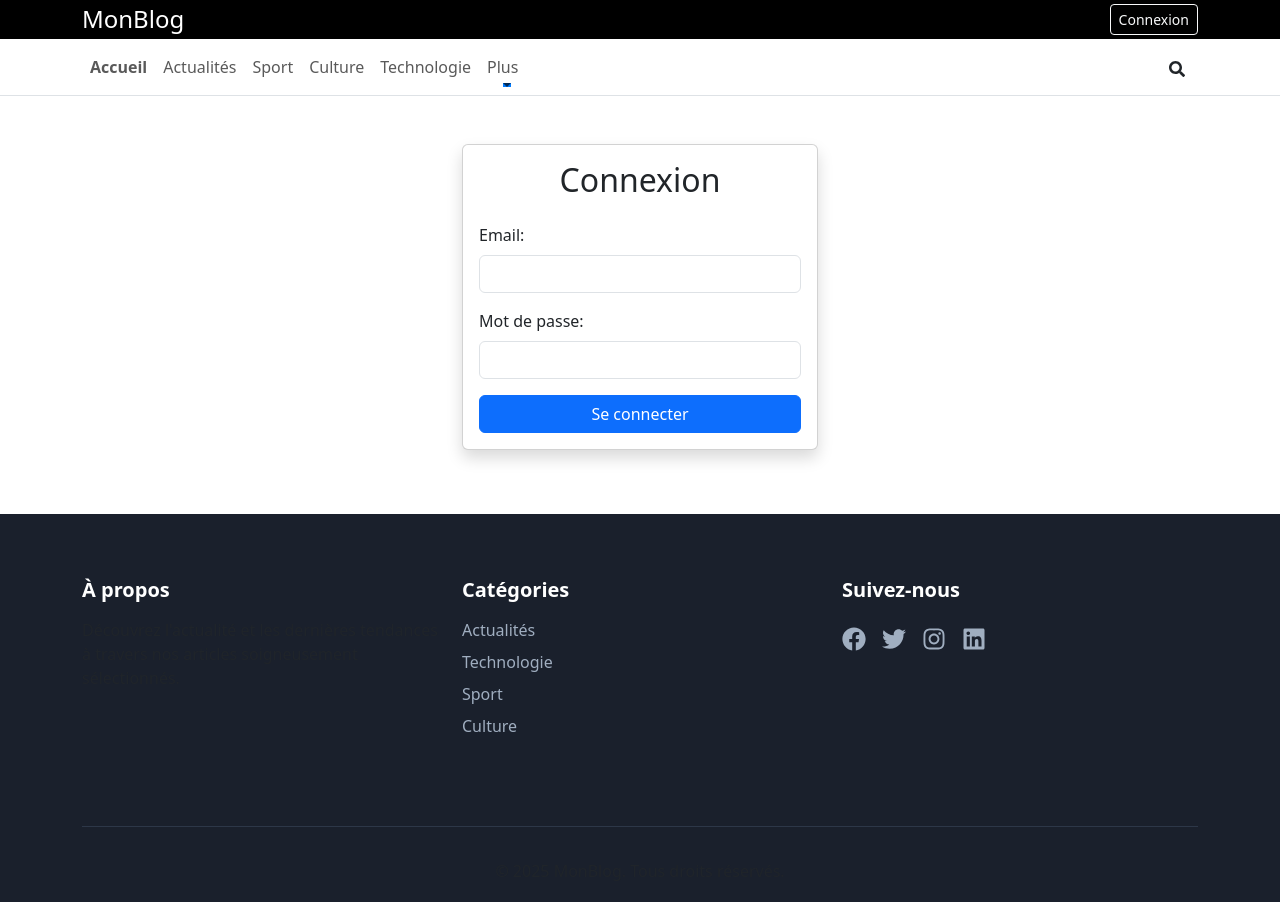
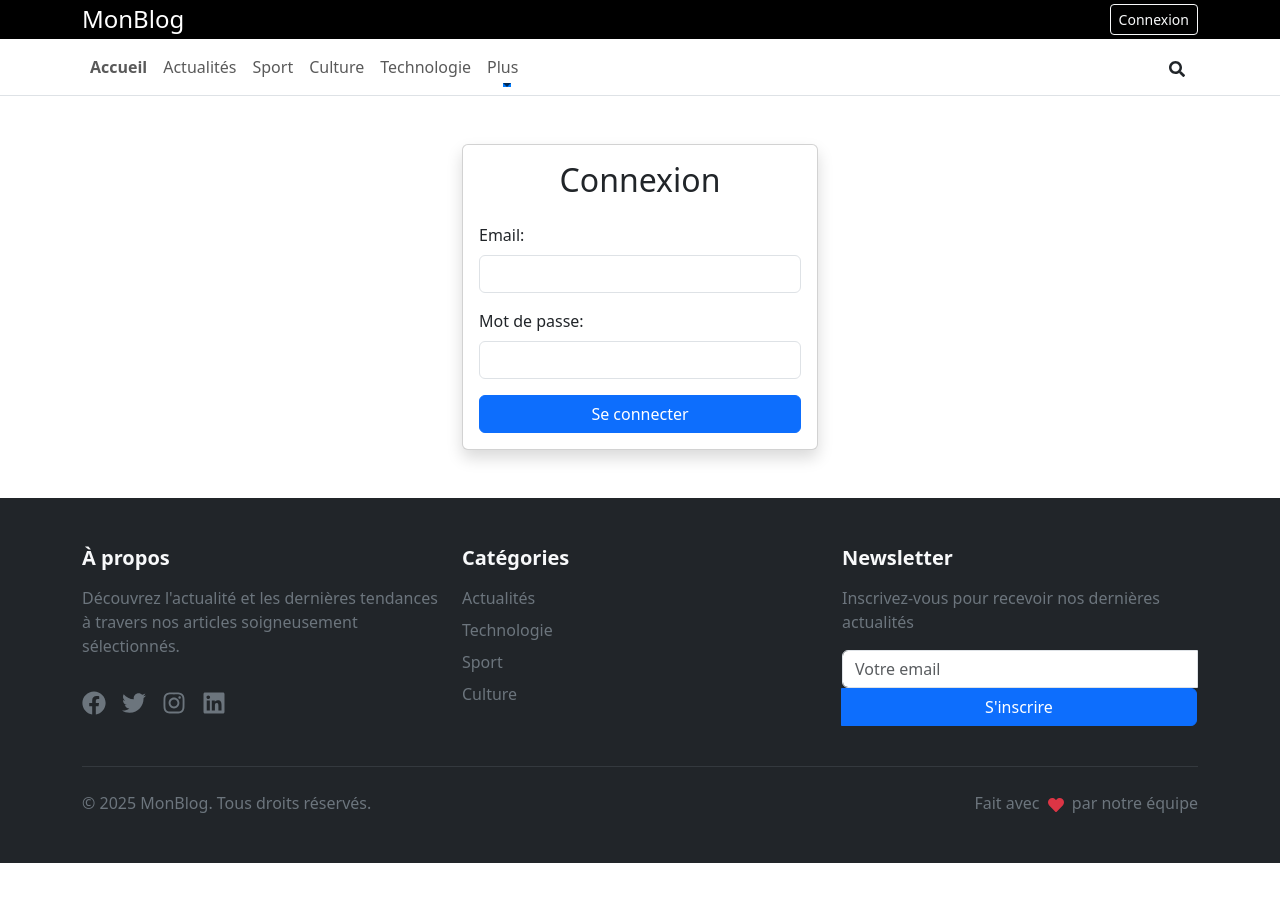
Before and after one commit to Alphonse243/blog-reactjs-front, a React (Create React App) app: page /login in a window 1280 px wide. Shown: the top 902 px of the page. After the commit the page ends 863 px from the top, so only its background shows below. Built offline with nearby package versions, Linux system fonts and the light colour scheme.

Commit message:
enhance footer layout and styling; add newsletter subscription form and hover effects

```diff
--- a/src/components/Footer.jsx
+++ b/src/components/Footer.jsx
@@ -1,40 +1,89 @@
 import React from 'react';
 import { Link } from 'react-router-dom';
-import { FaFacebook, FaTwitter, FaInstagram, FaLinkedin } from 'react-icons/fa';
-import '../styles/Footer.css';
+import { FaFacebook, FaTwitter, FaInstagram, FaLinkedin, FaHeart } from 'react-icons/fa';
 
 const Footer = () => {
   return (
-    <footer className="footer">
+    <footer className="bg-dark text-light py-5 mt-5">
       <div className="container">
-        <div className="row">
-          <div className="col-lg-4 mb-4">
-            <h5 className="text-white mb-3">À propos</h5>
-            <p className="text-muted">Découvrez l'actualité et les dernières tendances à travers nos articles soigneusement sélectionnés.</p>
+        <div className="row gy-4">
+          <div className="col-lg-4 col-md-6">
+            <h5 className="fw-bold mb-3">À propos</h5>
+            <p className="text-secondary">
+              Découvrez l'actualité et les dernières tendances à travers nos articles soigneusement sélectionnés.
+            </p>
+            <div className="d-flex gap-3 mt-4">
+              <a href="#" className="text-secondary hover-light fs-4">
+                <FaFacebook />
+              </a>
+              <a href="#" className="text-secondary hover-light fs-4">
+                <FaTwitter />
+              </a>
+              <a href="#" className="text-secondary hover-light fs-4">
+                <FaInstagram />
+              </a>
+              <a href="#" className="text-secondary hover-light fs-4">
+                <FaLinkedin />
+              </a>
+            </div>
           </div>
-          <div className="col-lg-4 mb-4">
-            <h5 className="text-white mb-3">Catégories</h5>
+
+          <div className="col-lg-4 col-md-6">
+            <h5 className="fw-bold mb-3">Catégories</h5>
             <ul className="list-unstyled">
-              <li><Link to="/actualites">Actualités</Link></li>
-              <li><Link to="/technologie">Technologie</Link></li>
-              <li><Link to="/sport">Sport</Link></li>
-              <li><Link to="/culture">Culture</Link></li>
+              <li className="mb-2">
+                <Link to="/actualites" className="text-secondary text-decoration-none hover-light">
+                  Actualités
+                </Link>
+              </li>
+              <li className="mb-2">
+                <Link to="/technologie" className="text-secondary text-decoration-none hover-light">
+                  Technologie
+                </Link>
+              </li>
+              <li className="mb-2">
+                <Link to="/sport" className="text-secondary text-decoration-none hover-light">
+                  Sport
+                </Link>
+              </li>
+              <li className="mb-2">
+                <Link to="/culture" className="text-secondary text-decoration-none hover-light">
+                  Culture
+                </Link>
+              </li>
             </ul>
           </div>
-          <div className="col-lg-4 mb-4">
-            <h5 className="text-white mb-3">Suivez-nous</h5>
-            <div className="social-links">
-              <a href="#"><FaFacebook /></a>
-              <a href="#"><FaTwitter /></a>
-              <a href="#"><FaInstagram /></a>
-              <a href="#"><FaLinkedin /></a>
-            </div>
+
+          <div className="col-lg-4 col-md-6">
+            <h5 className="fw-bold mb-3">Newsletter</h5>
+            <p className="text-secondary">Inscrivez-vous pour recevoir nos dernières actualités</p>
+            <form className="mt-3">
+              <div className="input-group mb-3">
+                <input
+                  type="email"
+                  className="form-control"
+                  placeholder="Votre email"
+                  aria-label="Votre email"
+                />
+                <button className="btn btn-primary" type="submit">S'inscrire</button>
+              </div>
+            </form>
           </div>
         </div>
-        <div className="footer-bottom">
-          <p className="text-center text-muted mb-0">
-            © {new Date().getFullYear()} MonBlog. Tous droits réservés.
-          </p>
+
+        <hr className="my-4 border-secondary" />
+
+        <div className="row">
+          <div className="col-md-6 text-center text-md-start">
+            <p className="text-secondary mb-0">
+              © {new Date().getFullYear()} MonBlog. Tous droits réservés.
+            </p>
+          </div>
+          <div className="col-md-6 text-center text-md-end">
+            <p className="text-secondary mb-0">
+              Fait avec <FaHeart className="text-danger mx-1" /> par notre équipe
+            </p>
+          </div>
         </div>
       </div>
     </footer>
--- a/src/index.css
+++ b/src/index.css
@@ -11,3 +11,12 @@ code {
   font-family: source-code-pro, Menlo, Monaco, Consolas, 'Courier New',
     monospace;
 }
+
+/* Footer hover effects */
+.hover-light {
+  transition: color 0.3s ease;
+}
+
+.hover-light:hover {
+  color: #fff !important;
+}
```
